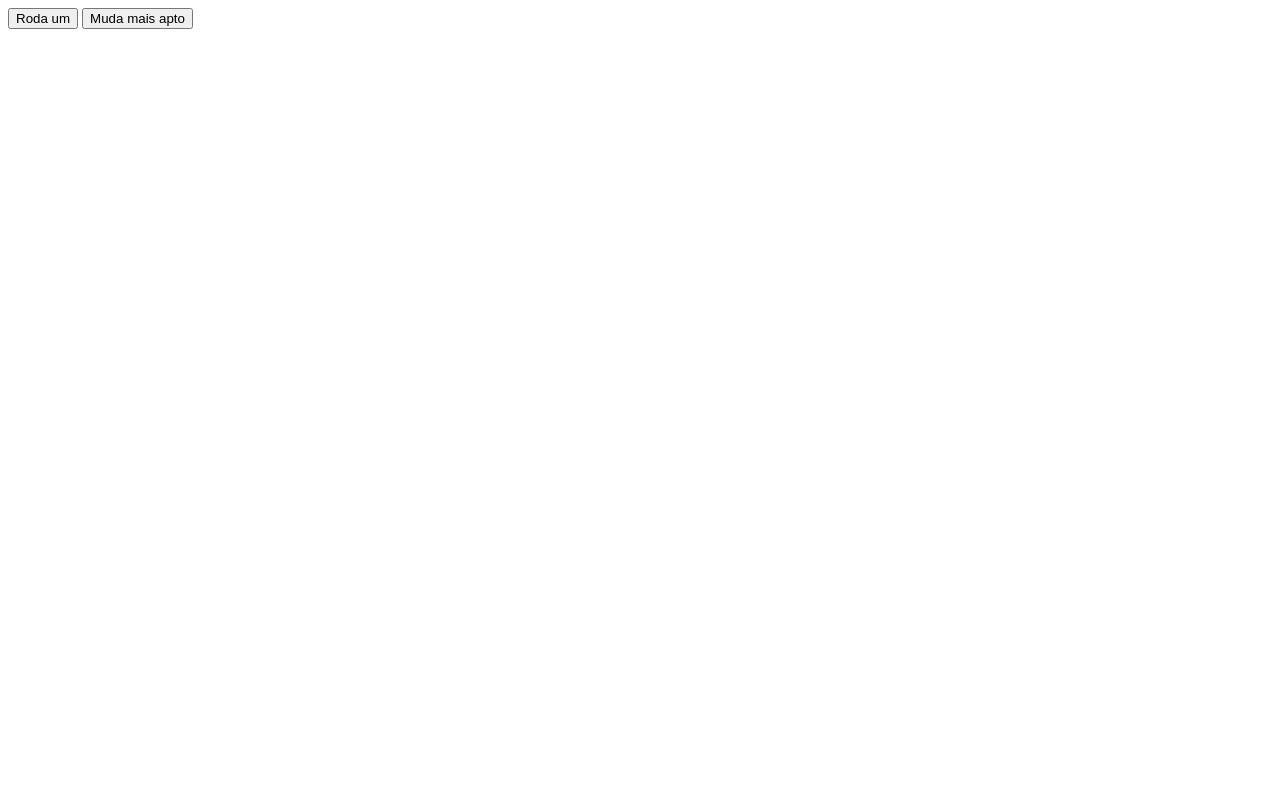
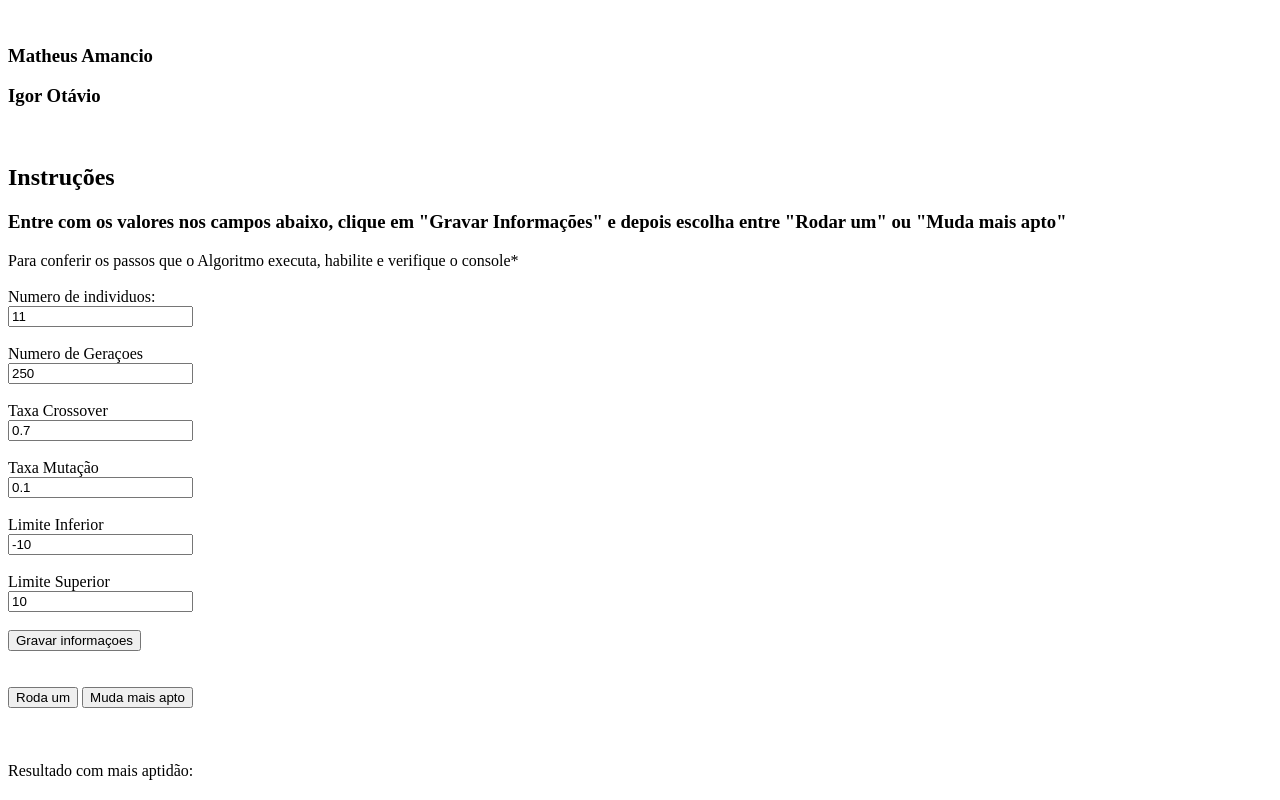
Before and after one commit to igordiniz445/Algoritmo-Genetico, a plain HTML site: page PontoFlutuante/index.html in a window 1280 px wide. Drawn offline with Linux system fonts and the light colour scheme.

Commit message:
Adicionado input pro usuário

```diff
--- a/PontoFlutuante/exec.js
+++ b/PontoFlutuante/exec.js
@@ -1,11 +1,12 @@
 const arr_size = 8
-
+var alg
 function funcaoObjetivo (x) {
   return (x * x) - (3 * x) + 4
 }
 
 function rodaUm () {
   alg.geraNovaPopulacao()
+  document.getElementById("lblResult").textContent = alg.populacao.maisApto().aptidao
   console.log(alg.populacao.populacao)
   console.log(alg.populacao.maisApto())
 }
@@ -23,6 +24,18 @@ function mudaMaisApto () {
   console.log(`Foram necessárias ${i} iterações para a mais apto sair de ${oldBest} a ${newBest}`)
 }
 
-const alg = new Genetico(11, 250, 0.7, 0.01, funcaoObjetivo, -10, 10)
-console.log(alg.populacao.populacao)
-console.log(alg.populacao.maisApto())
+function saveInput(){
+  var idIndividuos = document.getElementById("idIndividuos").value
+  var idNumGeracoes = document.getElementById("idNumGeracoes").value
+  var idTaxaCrossOver = document.getElementById("idTaxaCrossOver").value
+  var idTaxaMutacao = document.getElementById("idTaxaMutacao").value
+  var idLimiteInferior = document.getElementById("idLimiteInferior").value
+  var idLimiteSuperior = document.getElementById("idLimiteSuperior").value
+
+  alg = new Genetico(idIndividuos, idNumGeracoes, idTaxaCrossOver, idTaxaMutacao, funcaoObjetivo, idLimiteInferior, idLimiteSuperior)
+
+}
+
+// const alg = new Genetico(11, 250, 0.7, 0.01, funcaoObjetivo, -10, 10)
+// console.log(alg.populacao.populacao)
+// console.log(alg.populacao.maisApto())
--- a/PontoFlutuante/index.html
+++ b/PontoFlutuante/index.html
@@ -5,8 +5,35 @@
         <title>Algoritmo Genetico</title>
     </head>
     <body class="main">
+      <br>
+      <h3>Matheus Amancio</h3>
+      <h3>Igor Otávio</h3>
+      <br>
+      <h2>Instruções</h2>
+      <h3>Entre com os valores nos campos abaixo, clique em "Gravar Informações" e depois escolha entre "Rodar um" ou "Muda mais apto"</h3>
+      <label>Para conferir os passos que o Algoritmo executa, habilite e verifique o console*</label><br><br>
+      <form>
+        <label>Numero de individuos:</label><br>
+        <input type="text" value="11" id="idIndividuos" placeholder="Qtd Individuos"><br><br>
+        <label>Numero de Geraçoes</label><br>
+        <input type="text" value="250" id="idNumGeracoes" placeholder="Qtd Gerações"><br><br>
+        <label>Taxa Crossover</label><br>
+        <input type="text" value="0.7"  id="idTaxaCrossOver" placeholder="Taxa Crossover"><br><br>
+        <label>Taxa Mutação</label><br>
+        <input type="text" value="0.1" id="idTaxaMutacao" placeholder="Taxa Mutacao"><br><br>
+        <label>Limite Inferior</label><br>
+        <input type="text" value="-10" id="idLimiteInferior" placeholder="Limite Inferior"><br><br>
+        <label>Limite Superior</label><br>
+        <input type="text" value="10" id="idLimiteSuperior" placeholder="Limite Superior"><br><br>
+        <button type="button" onclick="saveInput()">Gravar informaçoes</button><br><br><br>
+      </form>
       <button onclick="rodaUm()"> Roda um </button>
       <button onclick="mudaMaisApto()"> Muda mais apto </button>
+      <br><br><br><br>
+      <div>
+        <label>Resultado com mais aptidão:</label><br>
+        <label id="lblResult"></label>
+      </div>
       <script src="./Genetico.js"></script>
       <script src="./Populacao.js"></script>
       <script src="./Individuo.js"></script>
```
Also changed, not shown: Integer/exec.js (+20 -0 lines), Integer/index.html (+21 -0 lines).
